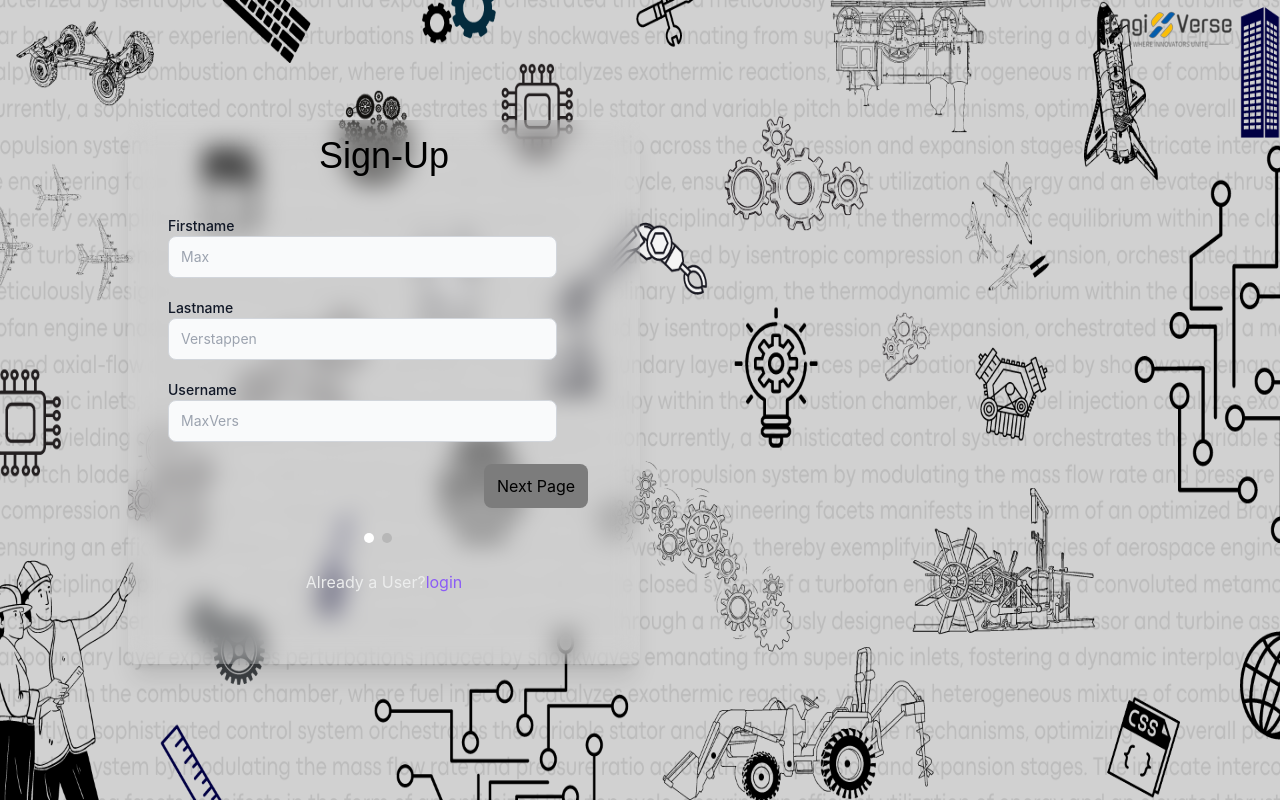
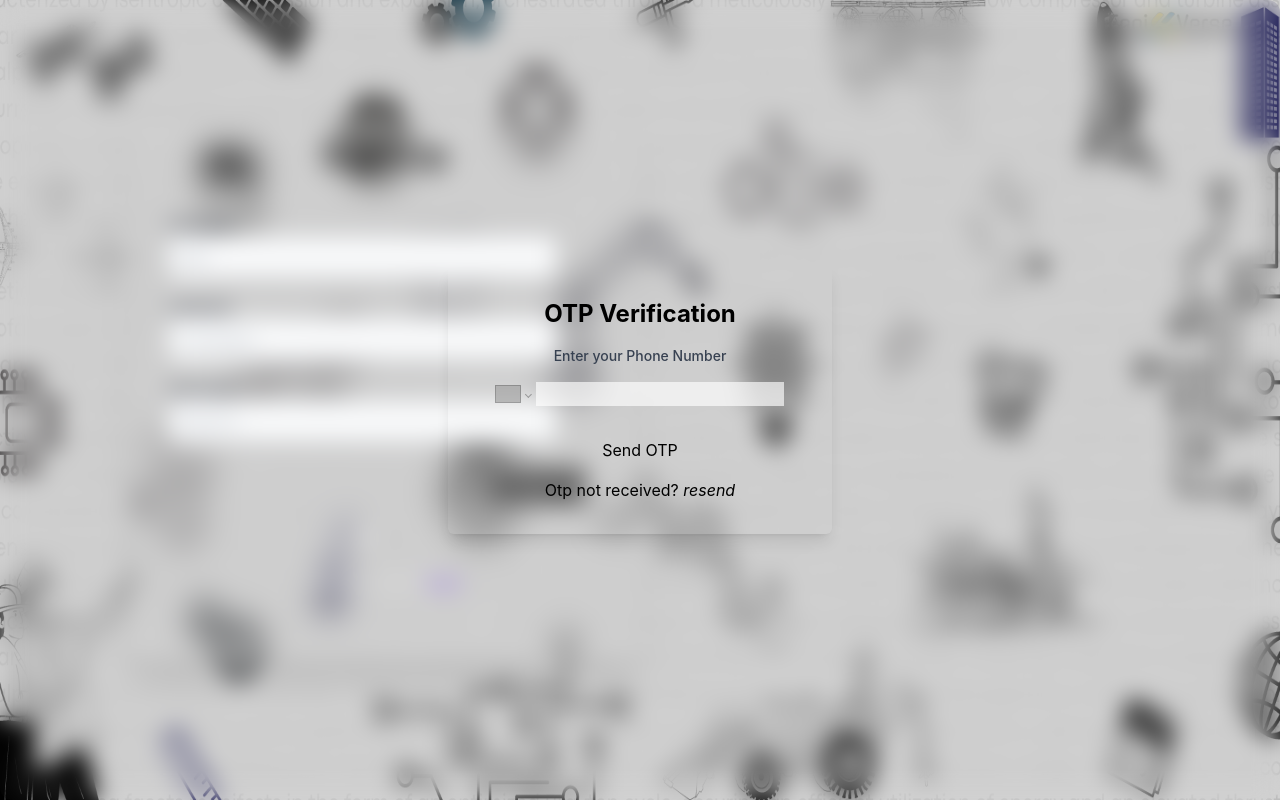
Before and after one commit to akshat0042/EngiVerse_Client, a React (Create React App) app: page /signup in a window 1280 px wide. Built offline with nearby package versions, Linux system fonts and the light colour scheme; grey boxes are pictures that could not be loaded.

Commit message:
IDK V.2 -Vashisht

```diff
--- a/src/components/ecom/cart.js
+++ b/src/components/ecom/cart.js
@@ -111,7 +111,7 @@ const Cart = () =>{
                     {uCart?(<>
                         {uCart.map((data)=>(
                     <div className="flex items-center mb-4">
-                        <img src={imga(data.pName.productName)} alt="Product Image" className="w-16 h-16 mr-4 rounded-full"/>
+                        <img src={imga(data?.pName?.productName)} alt="Product Image" className="w-16 h-16 mr-4 rounded-full"/>
                     <div className="px-1 text-left">
                         <h2 className="text-lg font-semibold">{data.pName.productName}</h2>
                         <p className="text-sm text-gray-500">{data.pName.productCat}</p>
--- a/src/components/main/Otp.js
+++ b/src/components/main/Otp.js
@@ -5,7 +5,7 @@ import 'react-phone-number-input/style.css'
 import PhoneInput from 'react-phone-number-input'
 import OtpInput from 'react-otp-input'
 
-const Otp = () => {
+const Otp = ({ onSuccess }) => {
 
   const navigate = useNavigate()
     const baseUrl = "http://localhost:5000/"
@@ -38,105 +38,15 @@ const Otp = () => {
           res = await axios.post("http://localhost:5000/user/verify", verify);
               if (res.status === 200) {
                 sessionStorage.setItem("token", res.data.token);
-                navigate("/signup");
+                if (onSuccess) onSuccess();
+                  navigate("/signup");
               }
         } catch (e) {
             // Handle error
         }
     };
-  // const navigate = useNavigate();
-  // const [data, setData] = useState({
-  //   phone: "",
-  // });
-
-  // const [verify, setVerify] = useState({
-  //   phone: "",
-  //   otp: "",
-  // });
-
-  // let res;
-
-  // const [click, setClick] = useState(true);
-  // const [phoneError, setPhoneError] = useState("");
-
-
-  // const OTPP = async (event) => {
-  //   event.preventDefault();
-
-  //   if (/^\d{10}$/.test(data.phone)) {
-  //     setPhoneError("");
-  //   } else {
-  //     setPhoneError("Phone number must be exactly 10 digits.");
-  //     return;
-  //   }
-  //   await axios.post("http://localhost:5000/user/otp", data).then(() => {
-  //     console.log(data);
-  //   });
-  //   setVerify({ ...verify, phone: data.phone });
-  //   setClick(false);
-  // };
-
-  // const ver = async (event) => {
-  //   event.preventDefault();
-  //   try {
-  //     res = await axios.post("http://localhost:5000/user/verify", verify);
-  //     if (res.status === 200) {
-  //       sessionStorage.setItem("token", res.data.token);
-  //       sessionStorage.setItem("phone", data.phone);
-  //       navigate("/signup");
-  //     }
-  //   } catch (e) {}
-
-  //   await axios.post("http://localhost:5000/user/verify", verify).then(() => {
-  //     console.log(verify);
-  //   });
-  // };
 
   return (
-    // <div className="flex items-center justify-center min-h-screen">
-    //   <form className="bg-white p-8 rounded shadow-md">
-    //     <label className="block mb-2 text-sm font-bold">Number:</label>
-    //     <input
-    //       type="text"
-    //       className="border-2 p-2 mb-4 w-full"
-    //       value={data.phone}
-    //       onChange={(event) => {
-    //         setData({ ...data, phone: event.target.value });
-    //       }}
-    //     />
-    //     <div style={{ color: "red" }}>{phoneError}</div>
-    //     {click ? (
-    //       <div></div>
-    //     ) : (
-    //       <div>
-    //         <label className="block mb-2 text-sm font-bold">Otp:</label>
-    //         <input
-    //           type="text"
-    //           className="border-2 p-2 mb-4 w-full"
-    //           value={verify.otp}
-    //           onChange={(event) => {
-    //             setVerify({ ...verify, otp: event.target.value });
-    //           }}
-    //         />
-    //         <button
-    //           className="border-2 p-2 mb-4"
-    //           onClick={ver}
-    //         >
-    //           Verify OTP
-    //         </button>
-    //       </div>
-    //     )}
-    //     {click ? (
-    //       <div>
-    //         <button className="border-2 p-2" onClick={OTPP}>
-    //           Send OTP
-    //         </button>
-    //       </div>
-    //     ) : (
-    //       <div></div>
-    //     )}
-    //   </form>
-    // </div>
     <>
       <div className="flex items-center justify-center content-center p-3 h-screen w-screen bg-veryLightBlue">
             <div className="p-10 h-auto p-8 mx-auto my-auto rounded-md shadow-lg bg-darkBlue">
--- a/src/components/main/Signup.js
+++ b/src/components/main/Signup.js
@@ -159,15 +159,18 @@ const Signup = ()=>{
     const changeP = ()=>{
         setPage(!page)
     }
+    const handleOtpSuccess = () => {
+        setMod(false); // Close modal if OTP is correct
+    };
 
     return(
         <>
             <div className="w-full h-screen items-start">
-                 {/* {mod?<div className={"fixed inset-0 flex items-center justify-center z-50 backdrop-blur-md fit rounded-xl"}>*/}
-                 {/*   <div className={"p-8 rounded-lg relative z-10"}>*/}
-                 {/*       <Otp/>*/}
-                 {/*   </div>*/}
-                 {/*</div>:<></>}*/}
+                  {mod?<div className={"fixed inset-0 flex items-center justify-center z-50 backdrop-blur-md fit rounded-xl"}>
+                    <div className={"p-8 rounded-lg relative z-10"}>
+                        <Otp onSuccess={handleOtpSuccess}/>
+                    </div>
+                 </div>:<></>}
 
                 <div className="absolute right-4">
                         <img src={logo} alt="Logo" className="w-50 h-50" />
```
Also changed, not shown: 1 other file (tests, documents, lock files or other folders).
